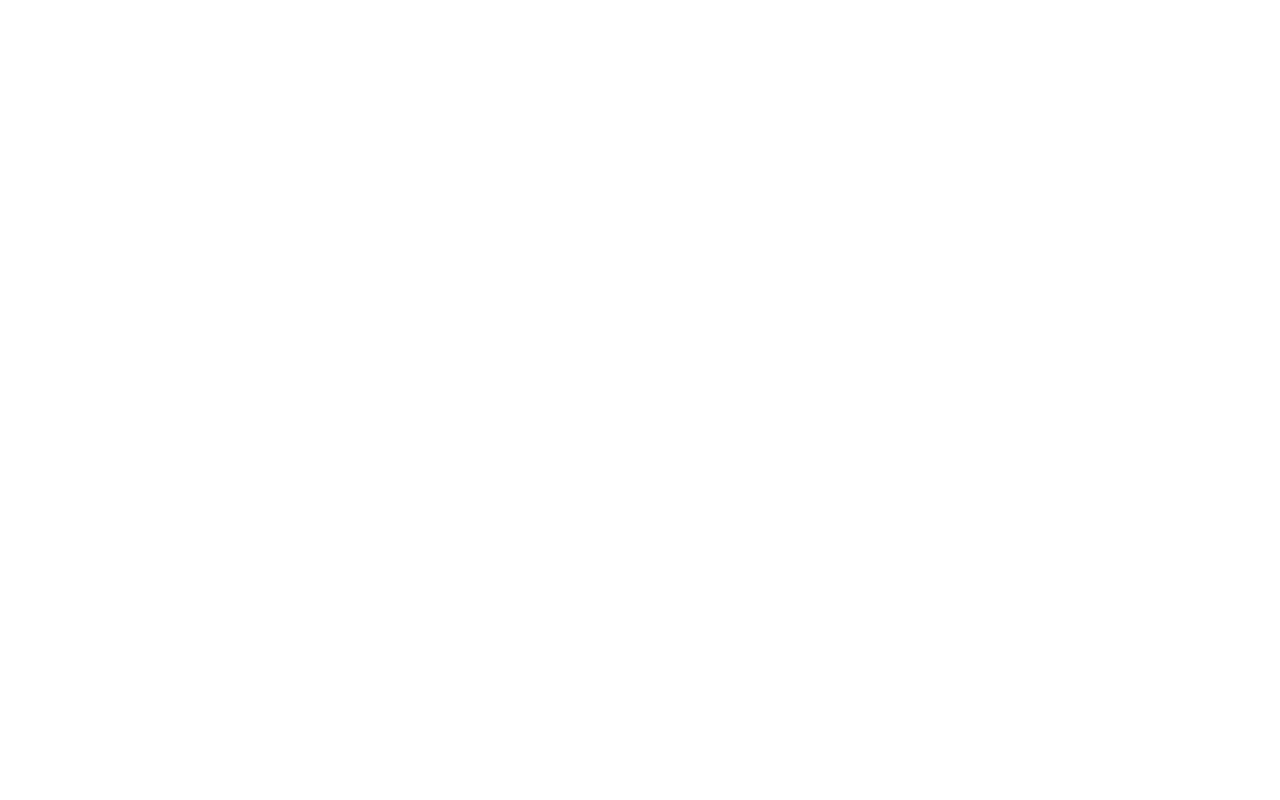
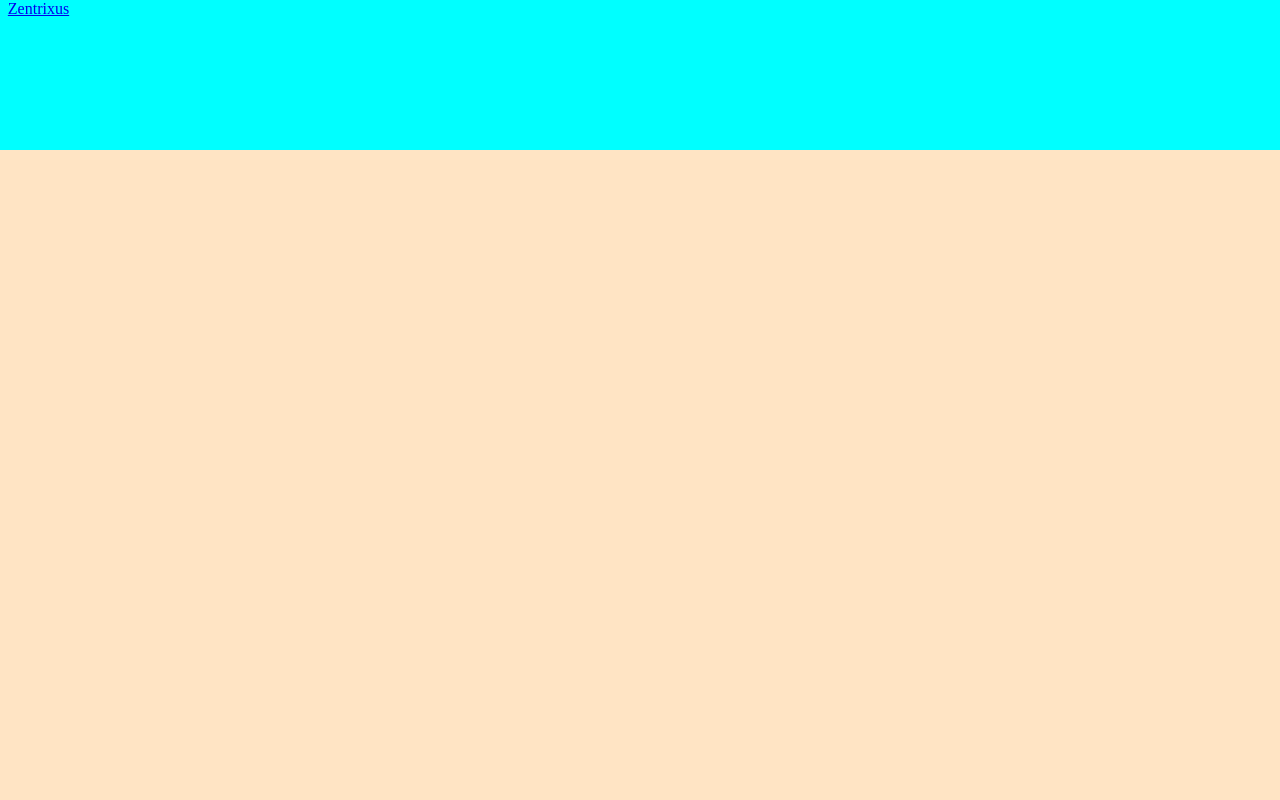
Before and after one commit to pviktorr/layout-coffee, a plain HTML site: page index.html in a window 1280 px wide. Shown: the top 800 px of the page. Drawn offline with Linux system fonts and the light colour scheme.

Commit message:
adicionando o header

```diff
--- a/inde.html
+++ b/index.html
@@ -1,5 +1,5 @@
 <!DOCTYPE html>
-<html lang="en">
+<html lang="pt-br">
 <head>
     <meta charset="UTF-8">
     <meta name="viewport" content="width=device-width, initial-scale=1.0">
@@ -8,7 +8,9 @@
 </head>
 <body>
     <header>
-
+<div class="name1">
+    <a href="#">Zentrixus</a>
+</div>
     </header>
     <main>
 
--- a/style.css
+++ b/style.css
@@ -0,0 +1,28 @@
+*{
+    padding: 0;
+    margin: 0;
+    box-sizing: border-box;
+}
+header{
+    background-color: aqua;
+    display: flex;
+    justify-content: space-between;
+
+   height: 150px;
+}
+.name1{
+    height: 45px;
+    width: 77px;
+    padding: 0;
+    display: flex;
+    justify-content: center;
+
+}
+main{
+background-color: bisque;
+height: 1000px;
+}
+footer{
+    background-color: black;
+height: 200px;
+}
```
Also changed, not shown: 1 other file.
